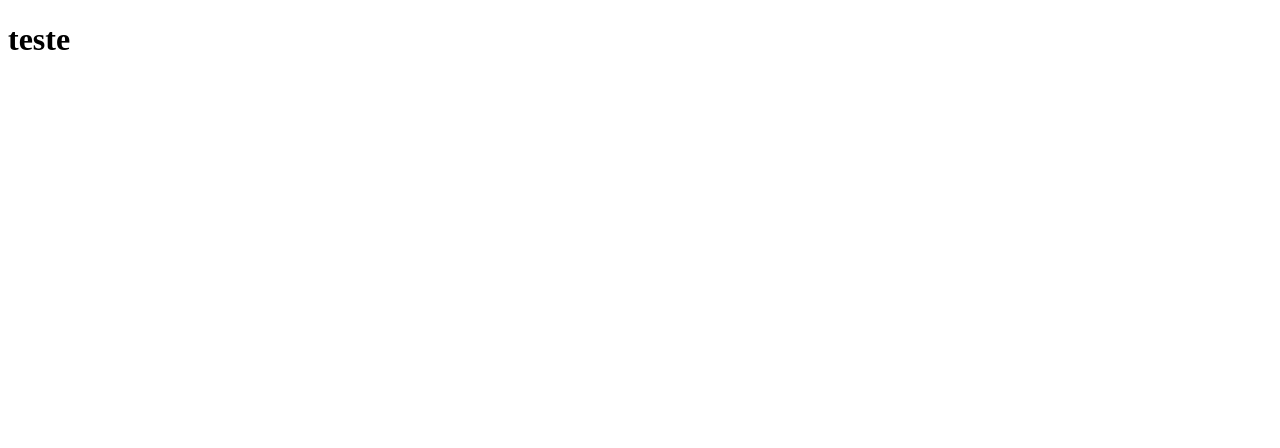
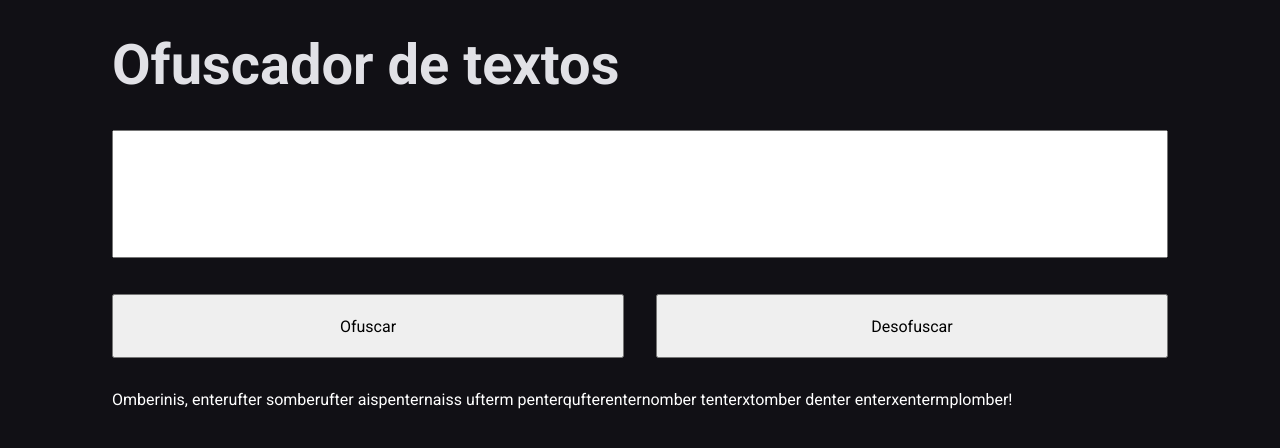
Before and after one commit to cmtehenz/Faculdade_frontend, a plain HTML site: page index.html in a window 1280 px wide. Drawn offline with Linux system fonts and the light colour scheme.

```diff
--- a/index.html
+++ b/index.html
@@ -1,12 +1,31 @@
 <!DOCTYPE html>
 <html lang="pt-BR">
 <head>
+  <link rel="preconnect" href="https://fonts.gstatic.com">
+  <link href="https://fonts.googleapis.com/css2?family=Roboto:wght@400;700&display=swap" rel="stylesheet">
   <meta charset="UTF-8">
   <meta http-equiv="X-UA-Compatible" content="IE=edge">
   <meta name="viewport" content="width=device-width, initial-scale=1.0">
+  <link rel="stylesheet" href="style.css">
+
   <title>Atividade 1 | Frontend</title>
 </head>
 <body>
-  <h1>teste</h1>
+  <main class="content">
+    <div>
+      <h1>Ofuscador de textos</h1>
+      <textarea >
+      </textarea>
+      <div class="buttonContent">
+        <button>Ofuscar</button>
+        <button class="mrgLeft">Desofuscar</button>
+      </div>
+
+      <div>
+        Omberinis, enterufter somberufter aispenternaiss ufterm penterqufterenternomber
+          tenterxtomber denter enterxentermplomber!
+      </div>
+    </div>
+  </main>
 </body>
 </html>
--- /dev/null
+++ b/style.css
@@ -0,0 +1,82 @@
+* {
+  margin: 0;
+  padding: 0;
+  box-sizing: border-box;
+}
+
+:root {
+  --white: #FFFFFF;
+
+  --gray-100: #e1e1e6;
+  --gray-300: #a8a8b3;
+  --gray-700: #323238;
+  --gray-800: #29292e;
+  --gray-850: #1f2729;
+  --gray-900: #111015;
+
+  --purple-500: #8257e5;
+  --yellow-500: #eba417;
+}
+
+@media(max-width: 1080px){
+  html {
+    font-size: 93.75%;
+  }
+}
+
+@media(max-width: 720px){
+  html {
+    font-size: 87.5%;
+  }
+}
+
+body {
+  background-color: var(--gray-900);
+  color: var(--white);
+}
+
+body, input, textarea, select, button {
+  font: 400 1rem "Roboto", sans-serif;
+}
+
+button {
+  cursor: pointer;
+  width: 100%;
+  height: 4rem;
+}
+
+a {
+  color: inherit;
+  text-decoration: none;
+}
+
+h1 {
+  font-size: 3.5rem;
+  font-weight: 900;
+  color: var(--gray-100);
+  margin-bottom: 2rem;
+}
+
+textarea {
+  width: 100%;
+  height: 8rem;
+  resize: none;
+  margin-bottom: 2rem;
+}
+
+.content {
+  max-width: 1120px;
+  margin: 2rem auto;
+  padding: 0 2rem;
+}
+
+.buttonContent {
+  display: flex;
+  align-items: center;
+  justify-content: space-between;
+  margin-bottom: 2rem;
+}
+
+.mrgLeft {
+  margin-left: 2rem;
+}
```
